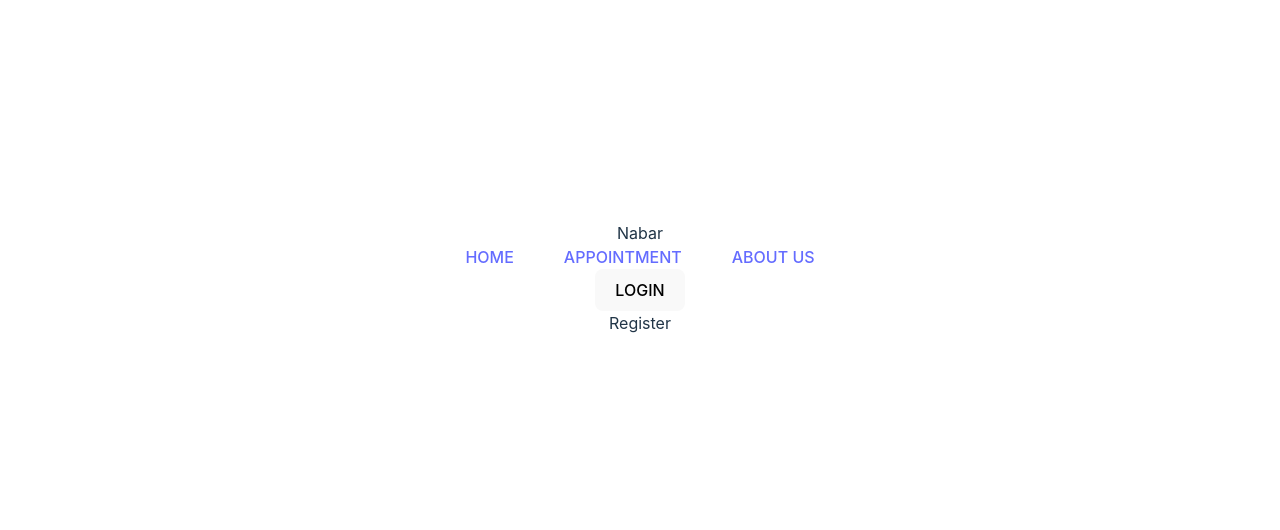
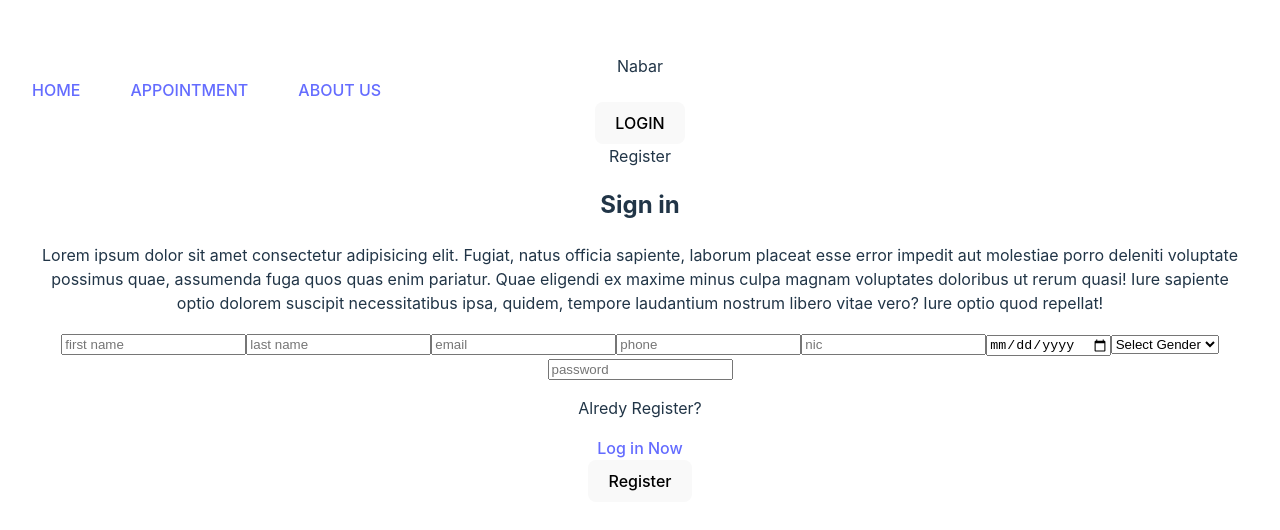
Before and after one commit to SaurabhShrikhande/MERN_HospitalManagement-ffrontend, a React (Vite) app: page /register in a window 1280 px wide. Shown: the part 122-652 px from the top of the page. Built offline with nearby package versions, Linux system fonts and the light colour scheme; no server answers.

Commit message:
Patient Registration to DB successfully

```diff
--- a/src/App.jsx
+++ b/src/App.jsx
@@ -19,17 +19,22 @@ function App() {
  useEffect (()=> {
      const fetchUser = async() => {
       try{
-        const res = await axios.get("https://mern-hospital-management-backend-1.onrender.com/api/v1/user/patient/me" ,{withCredentials : true} )
+        console.log("app.jss try block 1")
+        const responce = await axios.get("https://mern-hospital-management-backend-1.onrender.com/api/v1/user/patient/me" ,{withCredentials : true} )
+                             //on local host its working fine , join the doubt class 3 times in a day , whole night and day gone bt issue not resolve, so removed isAuthenticated dependency from useEffect
+        console.log("app.jss try block 2 ")
         setisAuthenticated(true);
-        setuser(responce.data.user);
+        setuser(responce.data);
+        console.log("app.jss try block 3")
       }catch(err){
+        console.log("app.jss try block 4")
           setisAuthenticated(false);
           setuser({});
       }
      };
      fetchUser();
 
- },[isAuthenticated])
+ } , [])  //isAuthenticated
 
 
   return (
--- a/src/component/Nabar.jsx
+++ b/src/component/Nabar.jsx
@@ -8,7 +8,9 @@ import { toast } from 'react-toastify';
 export default function Nabar() {
     const [show , setshow ] = useState(false);
     const { isAuthenticated, setisAuthenticated } = useContext(context);
-     const navigateto = useNavigate();
+    console.log(isAuthenticated);
+   const [see ,setsee] = useState(isAuthenticated);
+    const navigateto = useNavigate();
     const handleLogout =async () =>{
         //  try{
                 await axios.post("https://mern-hospital-management-backend-1.onrender.com/api/v1/user/patient/logout", {withCredentials : true} )
--- a/src/main.jsx
+++ b/src/main.jsx
@@ -3,10 +3,10 @@ import ReactDOM from 'react-dom/client'
 import App from './App.jsx'
 import './index.css'
 
-export const context = createContext({isAuthenticated : false })
+export const context = createContext({})
 
 const AppWrapper = () => {
-  const [isAuthenticated , setisAuthenticated] = useState(false);
+  const [isAuthenticated , setisAuthenticated] = useState();
   const [user , setuser] = useState({});
 
 
--- a/src/pages/Login.jsx
+++ b/src/pages/Login.jsx
@@ -29,10 +29,11 @@ export const Login = () => {
             // .then((res) => {     //not work , dont know why in message same logic work
               console.log(3)
               toast.success(res.data.message);
-              setemail("");
-              setpassword("");
-              setconfirmPassword("");
-             await setisAuthenticated(true);
+              setisAuthenticated(true);
+
+              // setemail("");
+              // setpassword("");
+              // setconfirmPassword("");
                 navigateto("/");
             // })
 
--- a/src/pages/Register.jsx
+++ b/src/pages/Register.jsx
@@ -1,7 +1,95 @@
-import React from 'react'
+import React, { useContext, useEffect, useState } from 'react'
+import { context } from '../main'
+import {Navigate , useNavigate , Link } from "react-router-dom"
+import axios from 'axios'
+import { toast } from 'react-toastify';
+export const Register = () => {
+const {isAuthenticated} = useContext(context);
 
-export const Register = () => {
-  return (
+const [firstName , setfirstName] = useState("");
+const [lastName, setlastName] = useState("");
+const [email, setemail] = useState("");
+const [phone, setphone] = useState("");
+const [nic, setnic] = useState("");
+const [dob, setdob] = useState("");
+const [gender, setgender] = useState("");
+const [password, setpassword] = useState("");
+const navigateto = useNavigate();
+
+const handleRegister = async (e) => {
+  e.preventDefault();
+  try{
+    console.log(1)
+   const res = await axios.post("https://mern-hospital-management-backend-1.onrender.com/api/v1/user/patient/register" ,
+    {firstName, lastName , email, phone, nic, dob, gender, password , role : "patient" },
+    {
+      withCredentials: true,
+      headers : {
+        "Content-Type" : "application/json"
+      },
+    })
+    console.log(2)
+    // .then((res) => {     //not work , dont know why in message same logic work
+      console.log(3)
+      toast.success(res.data.message);
+     // setisAuthenticated(true);
+
+      // setemail("");
+      // setpassword("");
+      // setconfirmPassword("");
+        navigateto("/");
+    // })
+
+
+
+
+  } catch(error){
+    console.log(4)
+    alert(error)
+    toast.error(error.response.data.message)
+
+}
+
+}
+
+if(isAuthenticated){
+  return <Navigate to={"/"}/>
+}
+
+return (<>
     <div>Register</div>
+
+<div>
+  <h2> Sign in</h2>
+  <p> Lorem ipsum dolor sit amet consectetur adipisicing elit. Fugiat, natus officia sapiente, laborum placeat esse error impedit aut molestiae porro deleniti voluptate possimus quae, assumenda fuga quos quas enim pariatur.
+  Quae eligendi ex maxime minus culpa magnam voluptates doloribus ut rerum quasi! Iure sapiente optio dolorem suscipit necessitatibus ipsa, quidem, tempore laudantium nostrum libero vitae vero? Iure optio quod repellat! </p>
+
+<form onSubmit={handleRegister}>
+<input type='text' placeholder='first name' value={firstName} onChange={(e) => setfirstName(e.target.value)}/>
+<input type='text' placeholder='last name' value={lastName} onChange={(e) => setlastName(e.target.value)}/>
+<input type='email' placeholder='email' value={email} onChange={(e) => setemail(e.target.value)}/>
+<input type='text' placeholder='phone' value={phone} onChange={(e) => setphone(e.target.value)}/>
+<input type='text' placeholder='nic' value={nic} onChange={(e) => setnic(e.target.value)}/>
+<input type='date' placeholder='dob' value={dob} onChange={(e) => setdob(e.target.value)}/>
+<select value={gender} onChange={(e) => {setgender(e.target.value)}}>
+  <option value="">Select Gender</option>
+  <option value="male"> Male</option>
+  <option value="femail">Female</option>
+</select>
+<input type='password' placeholder='password' value={password} onChange={(e) => setpassword(e.target.value)}/>
+
+<div>
+  <p>Alredy Register? </p> <Link to={"/login"} > Log in Now</Link>
+</div>
+
+   <div>
+       <button type='submit'>Register</button>
+   </div>
+</form>
+
+</div>
+
+
+    </>
   )
 }
```
